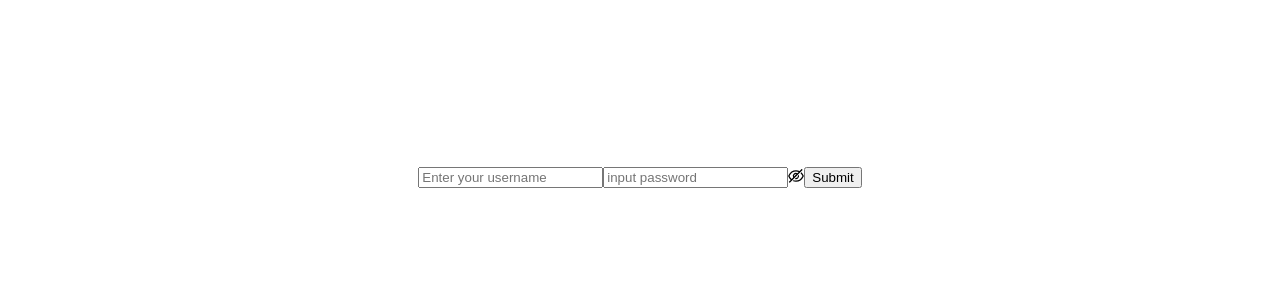
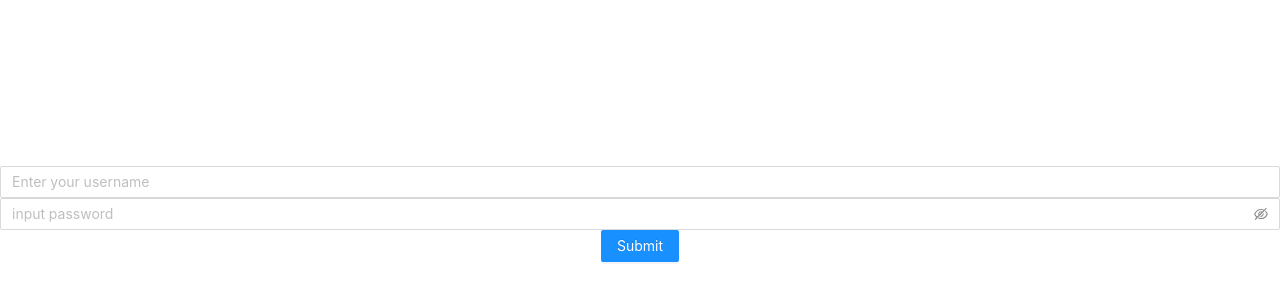
Before and after one commit to jshabree/ReactJS, a React (Create React App) app in the folder redux-sample/: page / in a window 1280 px wide. Shown: the part 90-390 px from the top of the page. Built offline with nearby package versions, Linux system fonts and the light colour scheme.

Commit message:
adding antd

```diff
--- a/redux-sample/src/App.css
+++ b/redux-sample/src/App.css
@@ -1,6 +1,7 @@
 .App {
   text-align: center;
   margin-top: 20%;
+  display: grid;
 }
 
 .App-logo {
--- a/redux-sample/src/index.js
+++ b/redux-sample/src/index.js
@@ -3,6 +3,7 @@ import ReactDOM from 'react-dom';
 import './index.css';
 import App from './App';
 import reportWebVitals from './reportWebVitals';
+import 'antd/dist/antd.css';
 
 ReactDOM.render(
   <React.StrictMode>
```
